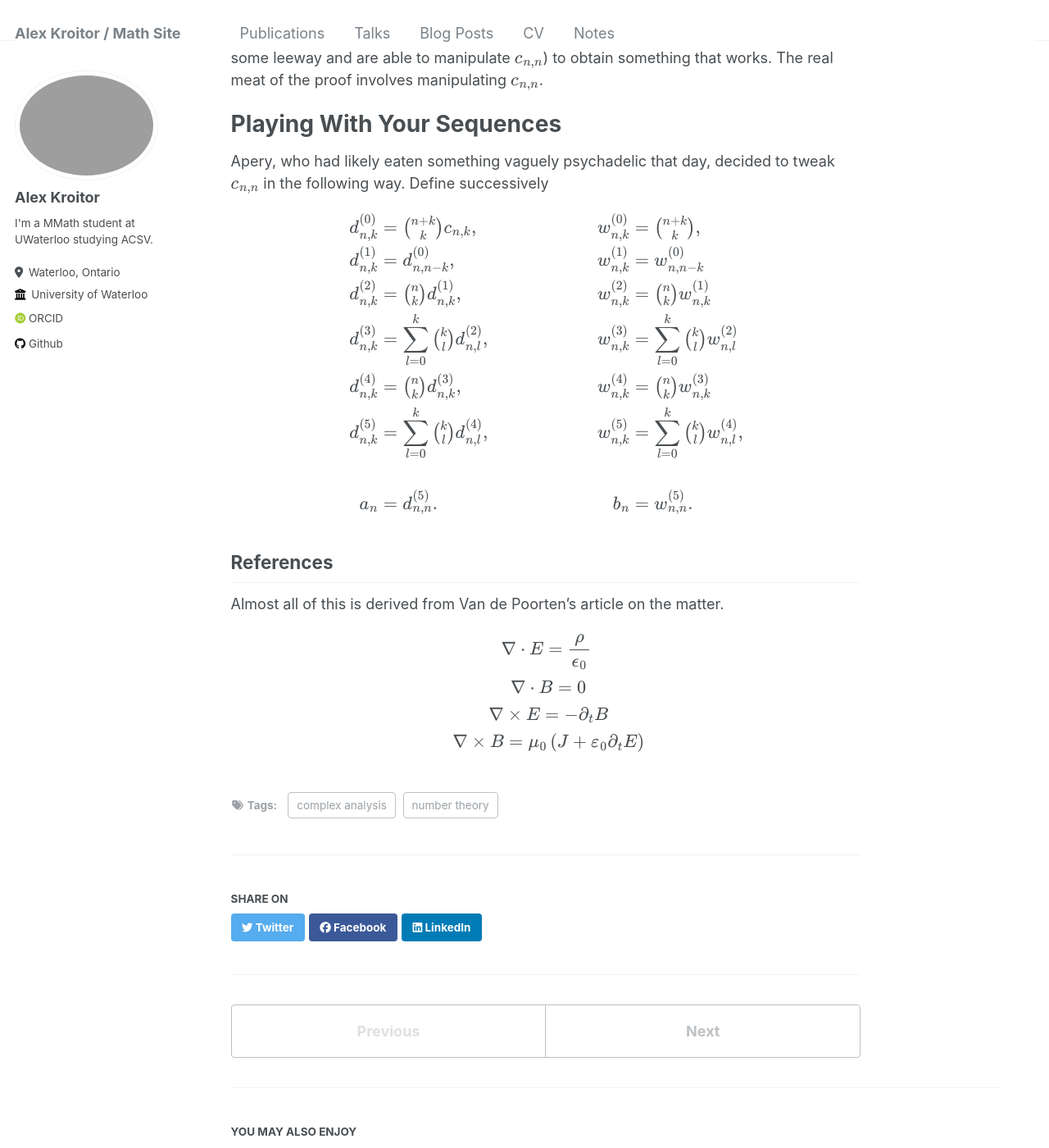
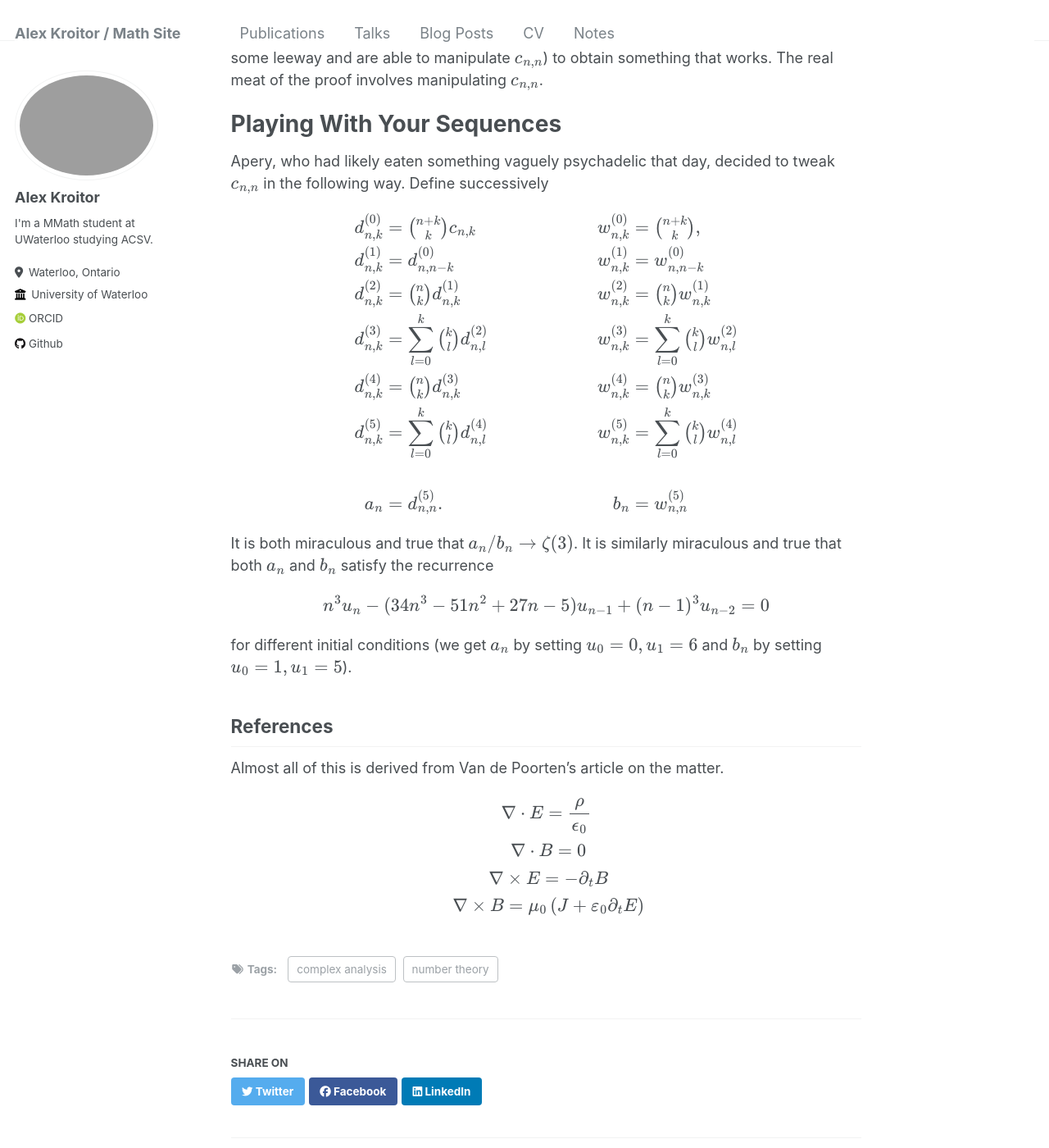
Before and after one commit to akroitor/akroitor.github.io, a Jekyll site: the page built from _posts/2024-04-15-blog-post.md, in a window 1280 px wide and 1400 px high, scrolled down 2132 px. Shown: the whole window at 82% size. Built offline with Jekyll 4.4.1, drawn with Linux system fonts in a browser that asks for light colours; some web fonts are replaced; some of the changed text lies outside the part shown.

Commit message:
Update 2024-04-15-blog-post.md

```diff
--- a/_posts/2024-04-15-blog-post.md
+++ b/_posts/2024-04-15-blog-post.md
@@ -60,12 +60,12 @@ Apery, who had likely eaten something vaguely psychadelic that day, decided to t
 $$
 \begin{align*}
 \begin{aligned}
-d_{n,k}^{(0)} &= \tbinom{n+k}{k} c_{n,k},\\
-d_{n,k}^{(1)} &= d_{n,n-k}^{(0)},\\
-d_{n,k}^{(2)} &= \tbinom{n}{k} d_{n,k}^{(1)},\\
-d_{n,k}^{(3)} &= \sum_{l = 0}^k \tbinom{k}{l} d_{n,l}^{(2)},\\
-d_{n,k}^{(4)} &= \tbinom{n}{k} d_{n,k}^{(3)},\\
-d_{n,k}^{(5)} &= \sum_{l=0}^k \tbinom{k}{l} d_{n,l}^{(4)},\\\\
+d_{n,k}^{(0)} &= \tbinom{n+k}{k} c_{n,k}\\
+d_{n,k}^{(1)} &= d_{n,n-k}^{(0)}\\
+d_{n,k}^{(2)} &= \tbinom{n}{k} d_{n,k}^{(1)}\\
+d_{n,k}^{(3)} &= \sum_{l = 0}^k \tbinom{k}{l} d_{n,l}^{(2)}\\
+d_{n,k}^{(4)} &= \tbinom{n}{k} d_{n,k}^{(3)}\\
+d_{n,k}^{(5)} &= \sum_{l=0}^k \tbinom{k}{l} d_{n,l}^{(4)}\\\\
 a_n &= d_{n,n}^{(5)}.
 \end{aligned}
 \qquad\qquad\qquad
@@ -75,11 +75,13 @@ w_{n,k}^{(1)} &= w_{n,n-k}^{(0)}\\
 w_{n,k}^{(2)} &= \tbinom{n}{k} w_{n,k}^{(1)}\\
 w_{n,k}^{(3)} &= \sum_{l = 0}^k \tbinom{k}{l} w_{n,l}^{(2)}\\
 w_{n,k}^{(4)} &= \tbinom{n}{k} w_{n,k}^{(3)}\\
-w_{n,k}^{(5)} &= \sum_{l=0}^k \tbinom{k}{l} w_{n,l}^{(4)},\\\\
-b_n &= w_{n,n}^{(5)}.
+w_{n,k}^{(5)} &= \sum_{l=0}^k \tbinom{k}{l} w_{n,l}^{(4)}\\\\
+b_n &= w_{n,n}^{(5)}
 \end{aligned}
 \end{align*}
 $$
+
+It is both miraculous and true that \\( a_n / b_n \to \zeta(3) \\). It is similarly miraculous and true that both \\( a_n \\) and \\( b_n \\) satisfy the recurrence \\[ n^3 u_n - (34 n^3 - 51 n^2 + 27n -5) u_{n-1} + (n-1)^3 u_{n-2} = 0 \\] for different initial conditions (we get \\( a_n \\) by setting \\( u_0 = 0, u_1 = 6 \\) and \\( b_n \\) by setting \\( u_0 = 1, u_1 =5 \\)).
 
 
 
```
